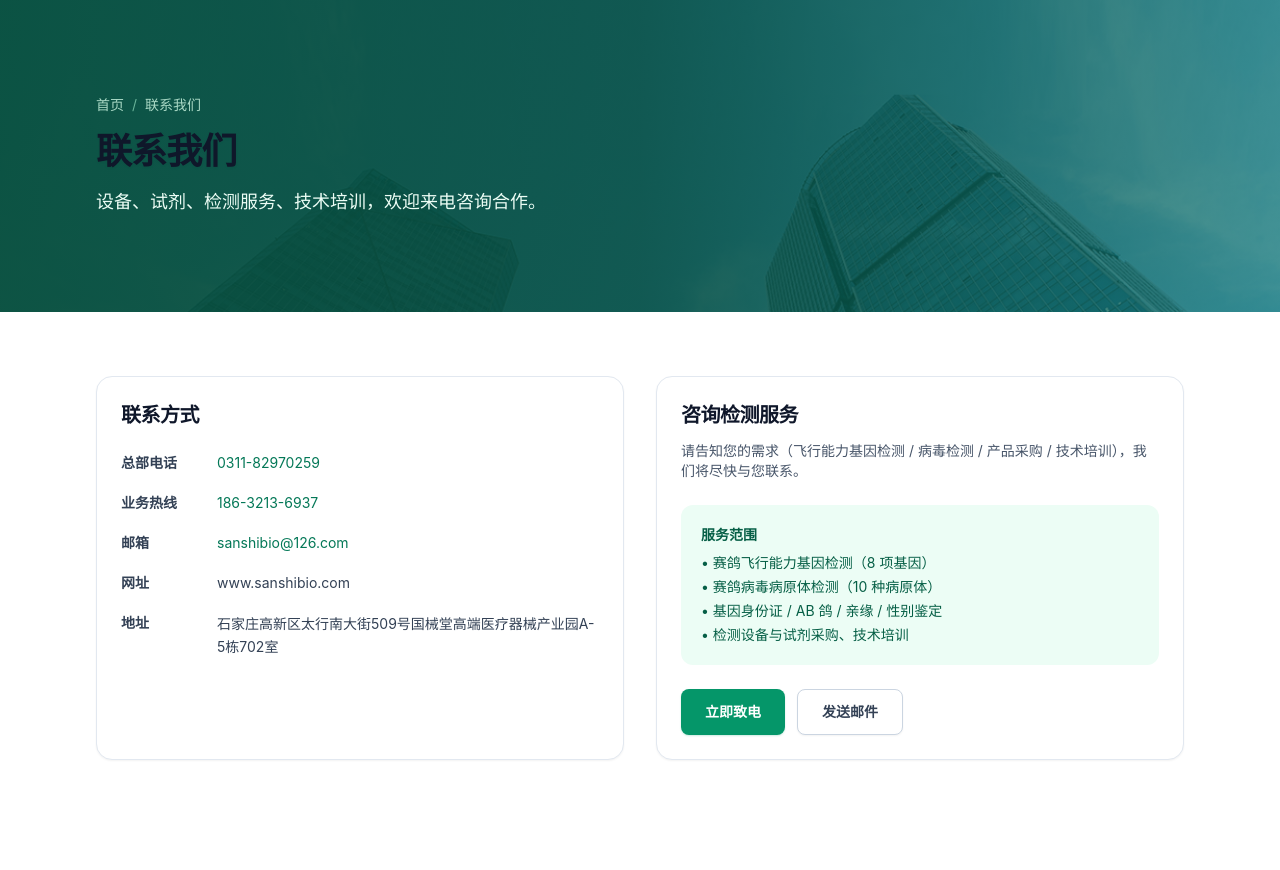
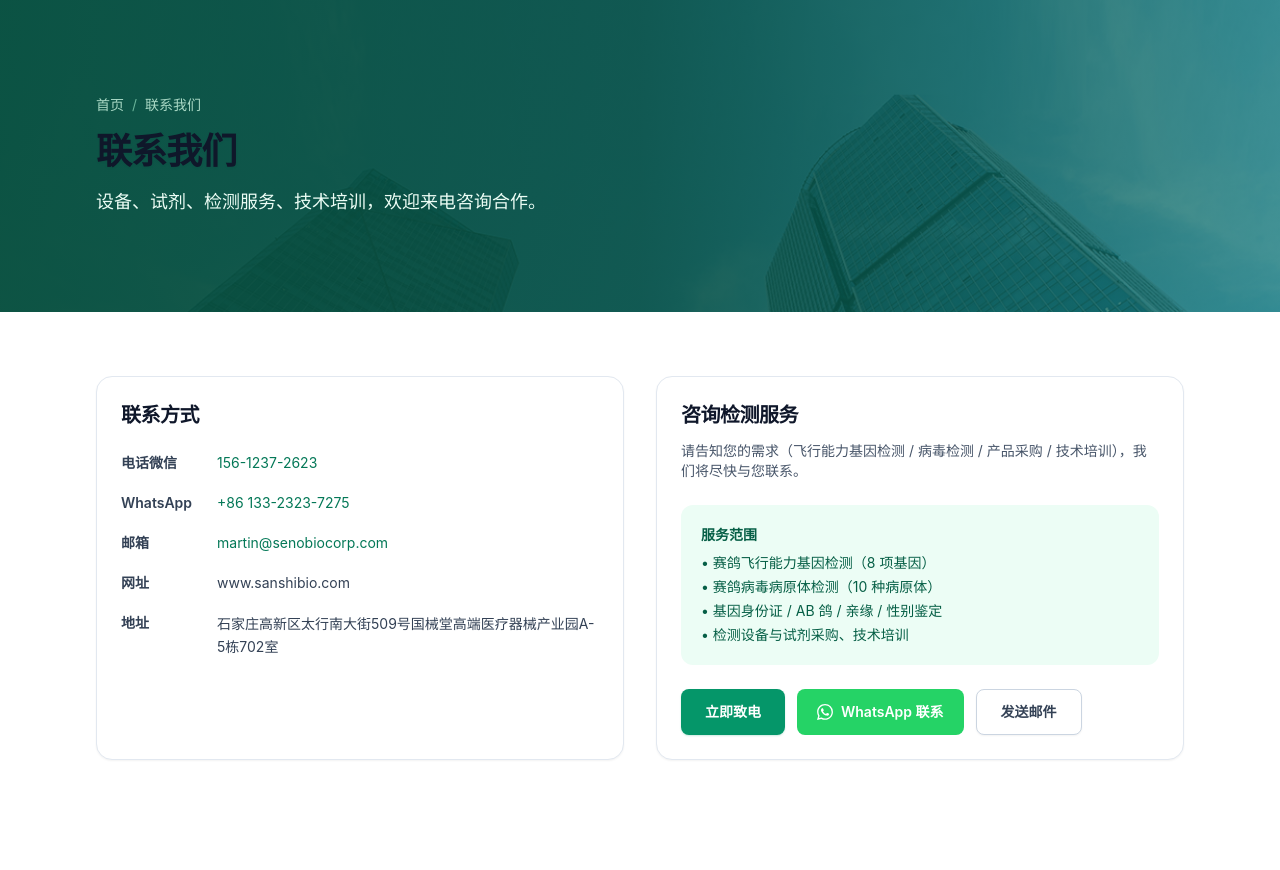
Before and after one commit to martinxionbiotech-max/sanshibio-astro, an Astro site: page /contact in a window 1280 px wide. Shown: the part 82-952 px from the top of the page. Built offline with nearby package versions, Linux system fonts and the light colour scheme; Astro itself is replaced by a stand-in of ours.

Commit message:
全站更新联系方式:电话微信15612372623/邮箱martin@senobiocorp.com+新增WhatsApp在线联系按钮(+86 13323237275)

```diff
--- a/public/llms.txt
+++ b/public/llms.txt
@@ -24,4 +24,4 @@
 ## 关于
 
 - [关于三狮](https://sanshibio.com/about)：公司简介、三位一体产业布局、荣誉资质、质控体系。
-- [联系我们](https://sanshibio.com/contact)：总部电话 0311-82970259，邮箱 sanshibio@126.com，地址石家庄高新区太行南大街509号国械堂高端医疗器械产业园A-5栋702室。
+- [联系我们](https://sanshibio.com/contact)：电话微信 15612372623，邮箱 martin@senobiocorp.com，WhatsApp +86 13323237275，地址石家庄高新区太行南大街509号国械堂高端医疗器械产业园A-5栋702室。
--- a/src/components/Footer.astro
+++ b/src/components/Footer.astro
@@ -15,9 +15,9 @@ const t = isEn
       services: 'Services',
       blog: 'Knowledge Base',
       aboutLink: 'About Us',
-      tel1: 'Tel: +86-311-82970259',
-      tel2: 'Hotline: +86-186-3213-6937',
-      email: 'Email: sanshibio@126.com',
+      tel: 'Tel/WeChat: +86 156-1237-2623',
+      whatsapp: 'WhatsApp: +86 133-2323-7275',
+      email: 'Email: martin@senobiocorp.com',
       addr: 'Address: Room 702, Building A-5, Guoxietang High-end Medical Device Industrial Park, No.509 Taihang South Street, Shijiazhuang Hi-tech Zone, Hebei, China',
       copyright: '© {year} Hebei Sanshi Biotechnology Co., Ltd.',
     }
@@ -32,9 +32,9 @@ const t = isEn
       services: '检测服务',
       blog: '知识库',
       aboutLink: '关于三狮',
-      tel1: '总部电话：0311-82970259',
-      tel2: '业务热线：186-3213-6937',
-      email: '邮箱：sanshibio@126.com',
+      tel: '电话微信：156-1237-2623',
+      whatsapp: 'WhatsApp：+86 133-2323-7275',
+      email: '邮箱：martin@senobiocorp.com',
       addr: '地址：石家庄高新区太行南大街509号国械堂高端医疗器械产业园A-5栋702室',
       copyright: '© {year} 河北三狮生物科技有限公司 · 冀ICP备20004219号-1',
     };
@@ -62,9 +62,9 @@ const t = isEn
       <div>
         <h4 class="mb-3 text-sm font-semibold text-slate-900">{t.contactTitle}</h4>
         <ul class="space-y-2.5 text-sm text-slate-600">
-          <li class="flex items-start gap-2"><span class="mt-0.5 text-brand-500">✆</span>{t.tel1}</li>
-          <li class="flex items-start gap-2"><span class="mt-0.5 text-brand-500">✆</span>{t.tel2}</li>
-          <li class="flex items-start gap-2"><span class="mt-0.5 text-brand-500">✉</span>{t.email}</li>
+          <li class="flex items-start gap-2"><span class="mt-0.5 text-brand-500">✆</span><a href="tel:+8615612372623" class="transition hover:text-brand-700">{t.tel}</a></li>
+          <li class="flex items-start gap-2"><span class="mt-0.5 text-brand-500">✆</span><a href="https://wa.me/8613323237275" target="_blank" rel="noopener" class="transition hover:text-brand-700">{t.whatsapp}</a></li>
+          <li class="flex items-start gap-2"><span class="mt-0.5 text-brand-500">✉</span><a href="mailto:martin@senobiocorp.com" class="transition hover:text-brand-700">{t.email}</a></li>
           <li class="flex items-start gap-2"><span class="mt-0.5 text-brand-500">⌂</span><span class="leading-relaxed">{t.addr}</span></li>
         </ul>
       </div>
--- a/src/layouts/Layout.astro
+++ b/src/layouts/Layout.astro
@@ -42,9 +42,9 @@ const orgSchema = {
   contactPoint: [
     {
       '@type': 'ContactPoint',
-      telephone: '+86-311-82970259',
+      telephone: '+86-156-1237-2623',
       contactType: 'customer service',
-      email: 'sanshibio@126.com',
+      email: 'martin@senobiocorp.com',
     },
   ],
 };
--- a/src/pages/contact.astro
+++ b/src/pages/contact.astro
@@ -4,7 +4,7 @@ import Layout from '../layouts/Layout.astro';
 
 const title = '联系我们｜三狮生物';
 const description =
-  '联系河北三狮生物科技有限公司：总部电话0311-82970259，业务热线186-3213-6937，邮箱sanshibio@126.com，地址石家庄高新区太行南大街509号国械堂高端医疗器械产业园A-5栋702室。';
+  '联系河北三狮生物科技有限公司：电话微信15612372623，邮箱martin@senobiocorp.com，WhatsApp +86 13323237275，地址石家庄高新区太行南大街509号国械堂高端医疗器械产业园A-5栋702室。';
 
 const breadcrumbLd = {
   '@context': 'https://schema.org',
@@ -25,16 +25,16 @@ const breadcrumbLd = {
         <h2 class="text-xl font-semibold text-slate-900">联系方式</h2>
         <dl class="mt-6 space-y-5 text-sm">
           <div class="flex gap-4">
-            <dt class="w-20 shrink-0 font-semibold text-slate-700">总部电话</dt>
-            <dd><a href="tel:031182970259" class="text-brand-700 hover:underline">0311-82970259</a></dd>
+            <dt class="w-20 shrink-0 font-semibold text-slate-700">电话微信</dt>
+            <dd><a href="tel:+8615612372623" class="text-brand-700 hover:underline">156-1237-2623</a></dd>
           </div>
           <div class="flex gap-4">
-            <dt class="w-20 shrink-0 font-semibold text-slate-700">业务热线</dt>
-            <dd><a href="tel:18632136937" class="text-brand-700 hover:underline">186-3213-6937</a></dd>
+            <dt class="w-20 shrink-0 font-semibold text-slate-700">WhatsApp</dt>
+            <dd><a href="https://wa.me/8613323237275" target="_blank" rel="noopener" class="text-brand-700 hover:underline">+86 133-2323-7275</a></dd>
           </div>
           <div class="flex gap-4">
             <dt class="w-20 shrink-0 font-semibold text-slate-700">邮箱</dt>
-            <dd><a href="mailto:sanshibio@126.com" class="text-brand-700 hover:underline">sanshibio@126.com</a></dd>
+            <dd><a href="mailto:martin@senobiocorp.com" class="text-brand-700 hover:underline">martin@senobiocorp.com</a></dd>
           </div>
           <div class="flex gap-4">
             <dt class="w-20 shrink-0 font-semibold text-slate-700">网址</dt>
@@ -62,8 +62,12 @@ const breadcrumbLd = {
           </ul>
         </div>
         <div class="mt-6 flex flex-wrap gap-3">
-          <a href="tel:031182970259" class="btn-primary">立即致电</a>
-          <a href="mailto:sanshibio@126.com" class="btn-outline">发送邮件</a>
+          <a href="tel:+8615612372623" class="btn-primary">立即致电</a>
+          <a href="https://wa.me/8613323237275" target="_blank" rel="noopener" class="inline-flex items-center gap-2 rounded-lg bg-[#25D366] px-5 py-2.5 text-sm font-semibold text-white transition hover:bg-[#1eb857]">
+            <svg class="h-4 w-4" viewBox="0 0 24 24" fill="currentColor"><path d="M17.472 14.382c-.297-.149-1.758-.867-2.03-.967-.273-.099-.471-.148-.67.15-.197.297-.767.966-.94 1.164-.173.199-.347.223-.644.075-.297-.15-1.255-.463-2.39-1.475-.883-.788-1.48-1.761-1.653-2.059-.173-.297-.018-.458.13-.606.134-.133.297-.347.446-.52.149-.174.198-.298.298-.497.099-.198.05-.371-.025-.52-.075-.149-.669-1.612-.916-2.207-.242-.579-.487-.5-.669-.51-.173-.008-.371-.01-.57-.01-.198 0-.52.074-.792.372-.272.297-1.04 1.016-1.04 2.479 0 1.462 1.065 2.875 1.213 3.074.149.198 2.096 3.2 5.077 4.487.709.306 1.262.489 1.694.625.712.227 1.36.195 1.871.118.571-.085 1.758-.719 2.006-1.413.248-.694.248-1.289.173-1.413-.074-.124-.272-.198-.57-.347m-5.421 7.403h-.004a9.87 9.87 0 01-5.031-1.378l-.361-.214-3.741.982.998-3.648-.235-.374a9.86 9.86 0 01-1.51-5.26c.001-5.45 4.436-9.884 9.888-9.884 2.64 0 5.122 1.03 6.988 2.898a9.825 9.825 0 012.893 6.994c-.003 5.45-4.437 9.884-9.885 9.884m8.413-18.297A11.815 11.815 0 0012.05 0C5.495 0 .16 5.335.157 11.892c0 2.096.547 4.142 1.588 5.945L.057 24l6.305-1.654a11.882 11.882 0 005.683 1.448h.005c6.554 0 11.89-5.335 11.893-11.893a11.821 11.821 0 00-3.48-8.413z"/></svg>
+            WhatsApp 联系
+          </a>
+          <a href="mailto:martin@senobiocorp.com" class="btn-outline">发送邮件</a>
         </div>
       </div>
     </div>
--- a/src/pages/en/contact.astro
+++ b/src/pages/en/contact.astro
@@ -4,7 +4,7 @@ import PageBanner from '../../components/PageBanner.astro';
 
 const title = 'Contact Us | Sanshi Bio';
 const description =
-  'Contact Hebei Sanshi Biotechnology: Tel +86-311-82970259, hotline +86-186-3213-6937, email sanshibio@126.com, address Shijiazhuang Hi-tech Zone, Hebei, China.';
+  'Contact Hebei Sanshi Biotechnology: Tel/WeChat +86 15612372623, email martin@senobiocorp.com, WhatsApp +86 13323237275, address Shijiazhuang Hi-tech Zone, Hebei, China.';
 
 const breadcrumbLd = {
   '@context': 'https://schema.org',
@@ -25,16 +25,16 @@ const breadcrumbLd = {
         <h2 class="text-xl font-semibold text-slate-900">Contact Information</h2>
         <dl class="mt-6 space-y-5 text-sm">
           <div class="flex gap-4">
-            <dt class="w-24 shrink-0 font-semibold text-slate-700">Tel</dt>
-            <dd><a href="tel:+8631182970259" class="text-brand-700 hover:underline">+86-311-82970259</a></dd>
+            <dt class="w-24 shrink-0 font-semibold text-slate-700">Tel / WeChat</dt>
+            <dd><a href="tel:+8615612372623" class="text-brand-700 hover:underline">+86 156-1237-2623</a></dd>
           </div>
           <div class="flex gap-4">
-            <dt class="w-24 shrink-0 font-semibold text-slate-700">Hotline</dt>
-            <dd><a href="tel:+8618632136937" class="text-brand-700 hover:underline">+86-186-3213-6937</a></dd>
+            <dt class="w-24 shrink-0 font-semibold text-slate-700">WhatsApp</dt>
+            <dd><a href="https://wa.me/8613323237275" target="_blank" rel="noopener" class="text-brand-700 hover:underline">+86 133-2323-7275</a></dd>
           </div>
           <div class="flex gap-4">
             <dt class="w-24 shrink-0 font-semibold text-slate-700">Email</dt>
-            <dd><a href="mailto:sanshibio@126.com" class="text-brand-700 hover:underline">sanshibio@126.com</a></dd>
+            <dd><a href="mailto:martin@senobiocorp.com" class="text-brand-700 hover:underline">martin@senobiocorp.com</a></dd>
           </div>
           <div class="flex gap-4">
             <dt class="w-24 shrink-0 font-semibold text-slate-700">Website</dt>
@@ -62,8 +62,12 @@ const breadcrumbLd = {
           </ul>
         </div>
         <div class="mt-6 flex flex-wrap gap-3">
-          <a href="tel:+8631182970259" class="btn-primary">Call Now</a>
-          <a href="mailto:sanshibio@126.com" class="btn-outline">Email Us</a>
+          <a href="tel:+8615612372623" class="btn-primary">Call Now</a>
+          <a href="https://wa.me/8613323237275" target="_blank" rel="noopener" class="inline-flex items-center gap-2 rounded-lg bg-[#25D366] px-5 py-2.5 text-sm font-semibold text-white transition hover:bg-[#1eb857]">
+            <svg class="h-4 w-4" viewBox="0 0 24 24" fill="currentColor"><path d="M17.472 14.382c-.297-.149-1.758-.867-2.03-.967-.273-.099-.471-.148-.67.15-.197.297-.767.966-.94 1.164-.173.199-.347.223-.644.075-.297-.15-1.255-.463-2.39-1.475-.883-.788-1.48-1.761-1.653-2.059-.173-.297-.018-.458.13-.606.134-.133.297-.347.446-.52.149-.174.198-.298.298-.497.099-.198.05-.371-.025-.52-.075-.149-.669-1.612-.916-2.207-.242-.579-.487-.5-.669-.51-.173-.008-.371-.01-.57-.01-.198 0-.52.074-.792.372-.272.297-1.04 1.016-1.04 2.479 0 1.462 1.065 2.875 1.213 3.074.149.198 2.096 3.2 5.077 4.487.709.306 1.262.489 1.694.625.712.227 1.36.195 1.871.118.571-.085 1.758-.719 2.006-1.413.248-.694.248-1.289.173-1.413-.074-.124-.272-.198-.57-.347m-5.421 7.403h-.004a9.87 9.87 0 01-5.031-1.378l-.361-.214-3.741.982.998-3.648-.235-.374a9.86 9.86 0 01-1.51-5.26c.001-5.45 4.436-9.884 9.888-9.884 2.64 0 5.122 1.03 6.988 2.898a9.825 9.825 0 012.893 6.994c-.003 5.45-4.437 9.884-9.885 9.884m8.413-18.297A11.815 11.815 0 0012.05 0C5.495 0 .16 5.335.157 11.892c0 2.096.547 4.142 1.588 5.945L.057 24l6.305-1.654a11.882 11.882 0 005.683 1.448h.005c6.554 0 11.89-5.335 11.893-11.893a11.821 11.821 0 00-3.48-8.413z"/></svg>
+            WhatsApp
+          </a>
+          <a href="mailto:martin@senobiocorp.com" class="btn-outline">Email Us</a>
         </div>
       </div>
     </div>
```
